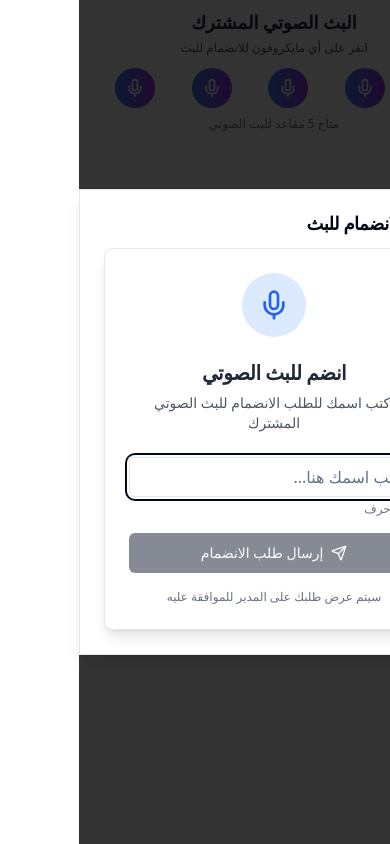
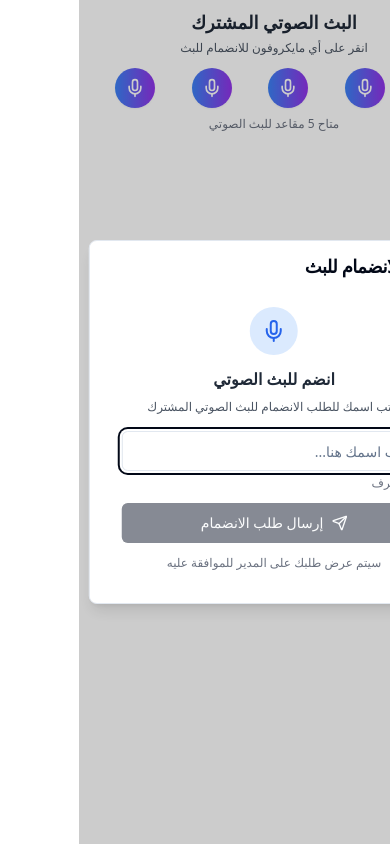
Before and after one commit to ayhmiraq/echo-mic-party-32, a React (Vite) app: page /embed in a window 390 px wide. Both pictures are taken after a click on the button 362 px from the left and 88 px from the top of the page. Built offline with nearby package versions, Linux system fonts and the light colour scheme.

Commit message:
Remove frame blur and improve name input
-   Removed the frame blur effect.
-   Modified the name input window to be responsive to external sites.
-   Added instructions for running the application on a VPS server.

```diff
--- a/src/components/JoinRequest.tsx
+++ b/src/components/JoinRequest.tsx
@@ -54,46 +54,44 @@ const JoinRequest: React.FC<JoinRequestProps> = ({ onRequestSent, isEmbedded = f
 
   if (requestSent) {
     return (
-      <Card className={`w-full max-w-md mx-auto ${isEmbedded ? 'shadow-lg' : ''}`}>
-        <CardContent className="p-6 text-center">
-          <div className="w-16 h-16 mx-auto mb-4 rounded-full bg-yellow-100 flex items-center justify-center">
-            <Loader2 className="w-8 h-8 text-yellow-600 animate-spin" />
+      <div className="w-full p-4 sm:p-6 text-center bg-white rounded-lg">
+        <div className="w-12 h-12 sm:w-16 sm:h-16 mx-auto mb-3 sm:mb-4 rounded-full bg-yellow-100 flex items-center justify-center">
+          <Loader2 className="w-6 h-6 sm:w-8 sm:h-8 text-yellow-600 animate-spin" />
         </div>
-          <h3 className="text-lg font-semibold text-gray-800 mb-2">تم إرسال الطلب</h3>
+        <h3 className="text-base sm:text-lg font-semibold text-gray-800 mb-2">تم إرسال الطلب</h3>
         <p className="text-gray-600 text-sm">
           مرحباً {name}، تم إرسال طلبك للانضمام للبث الصوتي.
           يرجى انتظار موافقة المدير.
         </p>
-          <div className="mt-4 text-xs text-gray-500">
+        <div className="mt-3 sm:mt-4 text-xs text-gray-500">
           سيتم إشعارك عند الموافقة على طلبك
         </div>
-        </CardContent>
-      </Card>
+      </div>
     );
   }
 
   return (
-    <Card className={`w-full max-w-md mx-auto ${isEmbedded ? 'shadow-lg' : ''}`}>
-      <CardHeader className="text-center">
-        <div className="w-16 h-16 mx-auto mb-4 rounded-full bg-blue-100 flex items-center justify-center">
-          <Mic className="w-8 h-8 text-blue-600" />
+    <div className="w-full p-4 sm:p-6 bg-white rounded-lg">
+      <div className="text-center mb-4">
+        <div className="w-12 h-12 sm:w-16 sm:h-16 mx-auto mb-3 sm:mb-4 rounded-full bg-blue-100 flex items-center justify-center">
+          <Mic className="w-6 h-6 sm:w-8 sm:h-8 text-blue-600" />
         </div>
-        <CardTitle className="text-xl text-gray-800">
+        <h3 className="text-base sm:text-xl font-semibold text-gray-800 mb-2">
           انضم للبث الصوتي
-        </CardTitle>
-        <p className="text-gray-600 text-sm">
+        </h3>
+        <p className="text-gray-600 text-xs sm:text-sm">
           اكتب اسمك للطلب الانضمام للبث الصوتي المشترك
         </p>
-      </CardHeader>
-      <CardContent>
-        <form onSubmit={handleSubmit} className="space-y-4">
+      </div>
+
+      <form onSubmit={handleSubmit} className="space-y-3 sm:space-y-4">
         <div>
           <Input
             type="text"
             placeholder="اكتب اسمك هنا..."
             value={name}
             onChange={(e) => setName(e.target.value)}
-              className="w-full text-right"
+            className="w-full text-right text-sm sm:text-base"
             maxLength={50}
             disabled={isLoading}
           />
@@ -104,7 +102,7 @@ const JoinRequest: React.FC<JoinRequestProps> = ({ onRequestSent, isEmbedded = f
 
         <Button
           type="submit"
-            className="w-full flex items-center justify-center gap-2"
+          className="w-full flex items-center justify-center gap-2 text-sm sm:text-base py-2 sm:py-3"
           disabled={isLoading || !name.trim()}
         >
           {isLoading ? (
@@ -121,11 +119,10 @@ const JoinRequest: React.FC<JoinRequestProps> = ({ onRequestSent, isEmbedded = f
         </Button>
       </form>
 
-        <div className="mt-4 text-xs text-gray-500 text-center">
+      <div className="mt-3 sm:mt-4 text-xs text-gray-500 text-center">
         سيتم عرض طلبك على المدير للموافقة عليه
       </div>
-      </CardContent>
-    </Card>
+    </div>
   );
 };
 
--- a/src/components/ui/dialog.tsx
+++ b/src/components/ui/dialog.tsx
@@ -19,7 +19,7 @@ const DialogOverlay = React.forwardRef<
   <DialogPrimitive.Overlay
     ref={ref}
     className={cn(
-      "fixed inset-0 z-50 bg-black/80  data-[state=open]:animate-in data-[state=closed]:animate-out data-[state=closed]:fade-out-0 data-[state=open]:fade-in-0",
+      "fixed inset-0 z-50 bg-black/20 data-[state=open]:animate-in data-[state=closed]:animate-out data-[state=closed]:fade-out-0 data-[state=open]:fade-in-0",
       className
     )}
     {...props}
@@ -36,7 +36,7 @@ const DialogContent = React.forwardRef<
     <DialogPrimitive.Content
       ref={ref}
       className={cn(
-        "fixed left-[50%] top-[50%] z-50 grid w-full max-w-lg translate-x-[-50%] translate-y-[-50%] gap-4 border bg-background p-6 shadow-lg duration-200 data-[state=open]:animate-in data-[state=closed]:animate-out data-[state=closed]:fade-out-0 data-[state=open]:fade-in-0 data-[state=closed]:zoom-out-95 data-[state=open]:zoom-in-95 data-[state=closed]:slide-out-to-left-1/2 data-[state=closed]:slide-out-to-top-[48%] data-[state=open]:slide-in-from-left-1/2 data-[state=open]:slide-in-from-top-[48%] sm:rounded-lg",
+        "fixed left-[50%] top-[50%] z-50 grid w-[95vw] max-w-md translate-x-[-50%] translate-y-[-50%] gap-4 border bg-white p-4 sm:p-6 shadow-lg duration-200 data-[state=open]:animate-in data-[state=closed]:animate-out data-[state=closed]:fade-out-0 data-[state=open]:fade-in-0 data-[state=closed]:zoom-out-95 data-[state=open]:zoom-in-95 data-[state=closed]:slide-out-to-left-1/2 data-[state=closed]:slide-out-to-top-[48%] data-[state=open]:slide-in-from-left-1/2 data-[state=open]:slide-in-from-top-[48%] rounded-lg",
         className
       )}
       {...props}
```
Lines whose indentation alone changed are shown as unchanged.
